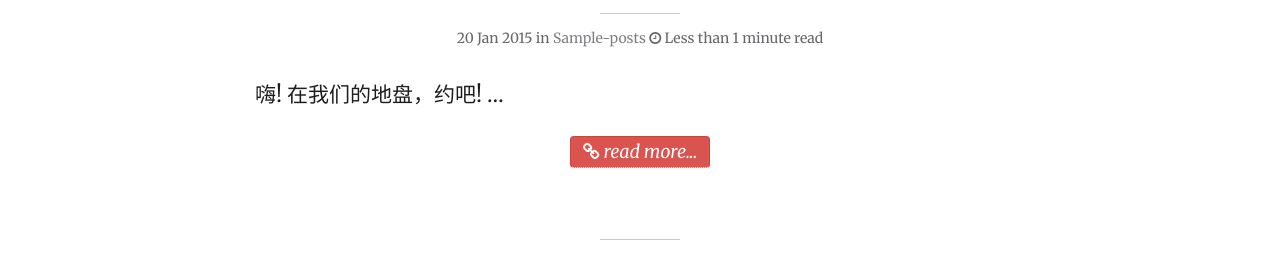
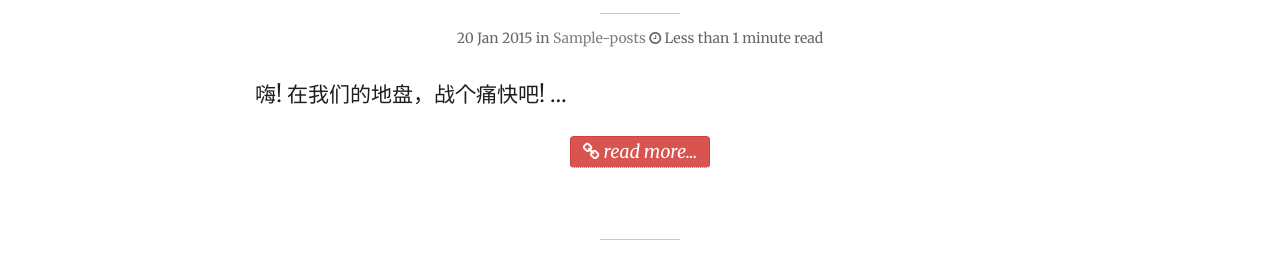
Before and after one commit to denty/PASS, a Jekyll site: the page built from index.html, in a window 1280 px wide. Shown: the part 670-943 px from the top of the page. Built offline with Jekyll 4.4.1, drawn with Linux system fonts in a browser that asks for light colours; nearby versions of some CDN libraries; the list of posts is cut into pages by our own code.

Commit message:
Update 2015-01-20-PassDaily.md
modify post

```diff
--- a/_posts/2015-01-20-PassDaily.md
+++ b/_posts/2015-01-20-PassDaily.md
@@ -12,4 +12,4 @@ share: false
 
 嗨!
 
-在我们的地盘，约吧!
+在我们的地盘，战个痛快吧!
```
